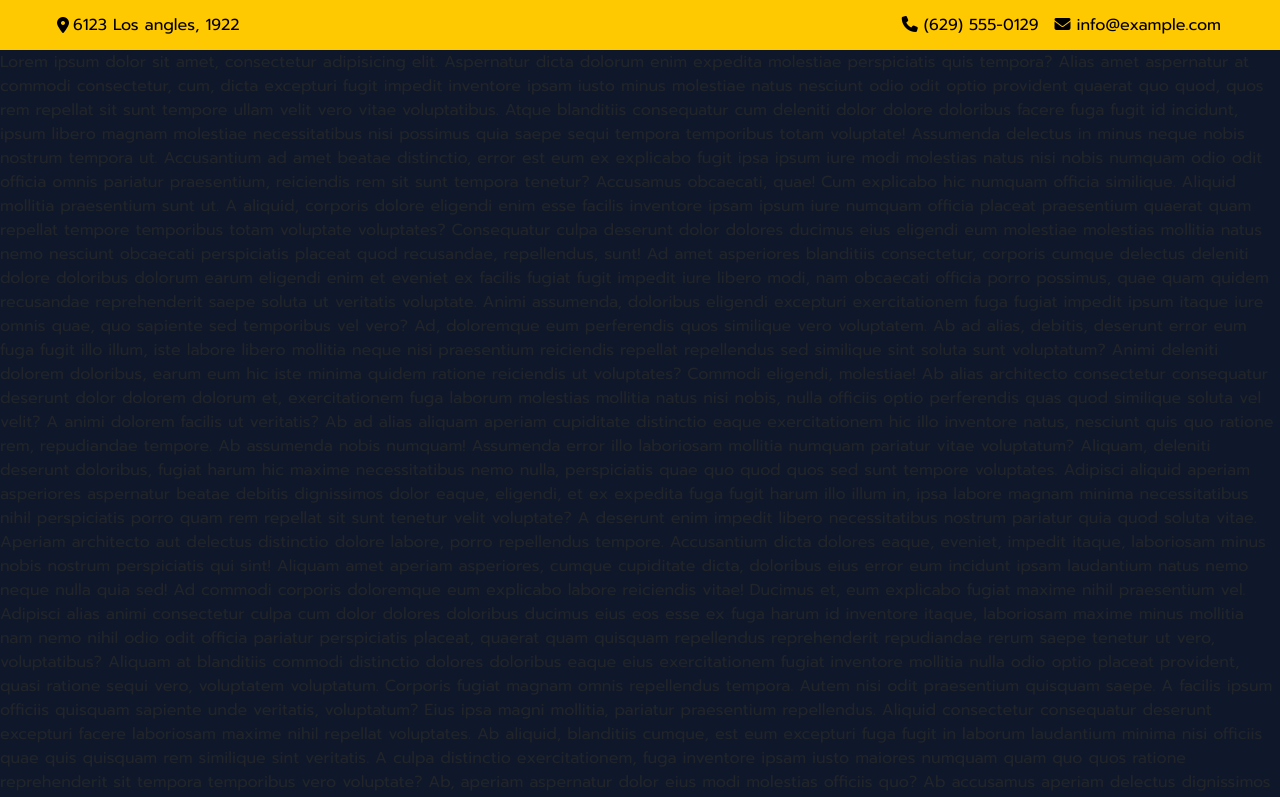
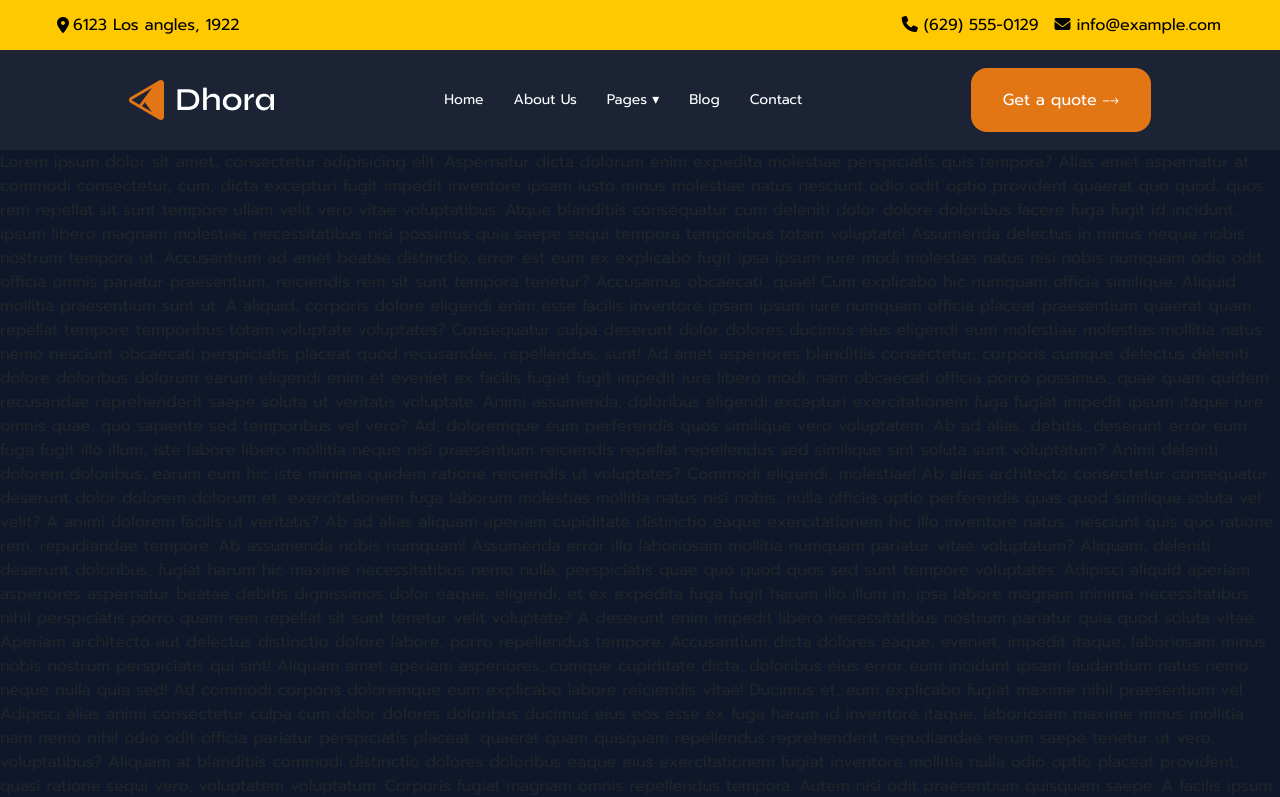
Before and after one commit to castelo-s-hub/movie_site, an Angular app in the folder client/: page /home in a window 1280 px wide. Shown: the top 797 px of the page. Built offline with nearby package versions, Linux system fonts and the light colour scheme.

Commit message:
nav bar complete

```diff
--- a/client/src/app/app.component.html
+++ b/client/src/app/app.component.html
@@ -1,6 +1,8 @@
 <nav [ngClass]="{'slideDown': isScrolled, 'slideUp': !isScrolled}">
   <div class="container">
-    <div class="logo">Your Logo</div>
+    <div class="logo">
+      <img src="./assets/images/logo.png" alt="logo">
+    </div>
     <button class="hamburger" (click)="toggleMenu()">
       <div class="bar"></div>
       <div class="bar"></div>
@@ -8,9 +10,15 @@
     </button>
     <div class="nav-items" [class.open]="isMenuOpen">
       <a routerLink="/">Home</a>
-      <a routerLink="/about">About</a>
-      <a routerLink="/services">Services</a>
+      <a routerLink="/about">About Us</a>
+      <a routerLink="/services">Pages</a>
+      <a routerLink="/services">Blog</a>
       <a routerLink="/contact">Contact</a>
+    </div>
+    <div class="d-none d-md-block">
+      <button class="nav-button">
+        Get a quote &bkarow;
+      </button>
     </div>
   </div>
 </nav>
--- a/client/src/app/app.component.scss
+++ b/client/src/app/app.component.scss
@@ -3,13 +3,13 @@
 }
 
 .slideUp {
-  transform: translateY(-50px);
+  transform: translateY(-100px);
 }
 
 nav {
-  background: #333;
+  background: #1b2335;
   color: #fff;
-  height: 50px;
+  height: 100px;
   line-height: 50px;
   position: fixed;
   width: 100%;
@@ -18,15 +18,19 @@ nav {
   .container {
     display: flex;
     justify-content: space-around;
+    align-items: center;
     max-width: 1200px;
+    height: 100%;
     margin: 0 auto;
 
     a {
       color: #fff;
       text-decoration: none;
       padding: 0 15px;
+      font-size: 14px;
+      transition: color .3s ease-out;
       &:hover {
-        text-decoration: underline;
+        color: #e27614;
       }
     }
 
@@ -34,6 +38,10 @@ nav {
       color: #fff;
       font-size: 24px;
       font-weight: bold;
+
+      img{
+        width: 100%;
+      }
     }
 
     .hamburger {
@@ -65,6 +73,21 @@ nav {
       &.open {
         display: flex;
       }
+    }
+
+    .nav-button{
+      border: 2px solid #e27614;
+      outline: none;
+      padding: 5px 30px;
+      border-radius: 16px;
+      background-color: #e27614;
+      color: white;
+      transition: background-color .3s ease-out;
+    }
+
+    .nav-button:hover{
+      background-color: transparent;
+      outline: #e27614;
     }
   }
 }
--- a/client/src/app/app.component.ts
+++ b/client/src/app/app.component.ts
@@ -12,7 +12,7 @@ export class AppComponent {
 
   @HostListener('window:scroll', [])
   onScroll(): void {
-    this.isScrolled = window.scrollY > 100;
+    this.isScrolled = window.scrollY > 200;
   }
 
   toggleMenu(): void {
--- a/client/src/app/components/home/home.component.html
+++ b/client/src/app/components/home/home.component.html
@@ -1,5 +1,5 @@
-<div class="top-bar">
-  <div class="d-flex align-items-center justify-content-between w-100">
+<div class="d-none d-md-flex top-bar">
+  <div class="d-md-flex align-items-center justify-content-between w-100">
     <div class="d-flex align-items-center top-item">
       <i class="fa fa-map-marker" aria-hidden="true"></i>
       <span>6123 Los angles, 1922</span>
@@ -16,6 +16,32 @@
     </div>
   </div>
 </div>
+
+<nav>
+  <div class="container">
+    <div class="logo">
+      <img src="./assets/images/logo.png" alt="logo">
+    </div>
+    <button class="hamburger" (click)="toggleMenu()">
+      <div class="bar"></div>
+      <div class="bar"></div>
+      <div class="bar"></div>
+    </button>
+    <div class="nav-items" [class.open]="isMenuOpen">
+      <a routerLink="/">Home</a>
+      <a routerLink="/about">About Us</a>
+      <a routerLink="/services">Pages &blacktriangledown;</a>
+      <a routerLink="/services">Blog</a>
+      <a routerLink="/contact">Contact</a>
+    </div>
+    <div class="d-none d-md-block">
+      <button class="nav-button">
+        Get a quote &bkarow;
+      </button>
+    </div>
+  </div>
+</nav>
+
 <p>Lorem ipsum dolor sit amet, consectetur adipisicing elit. Aspernatur dicta dolorum enim expedita molestiae
   perspiciatis quis tempora? Alias amet aspernatur at commodi consectetur, cum, dicta excepturi fugit impedit inventore
   ipsam iusto minus molestiae natus nesciunt odio odit optio provident quaerat quo quod, quos rem repellat sit sunt
--- a/client/src/app/components/home/home.component.scss
+++ b/client/src/app/components/home/home.component.scss
@@ -18,3 +18,124 @@
     }
   }
 }
+
+nav {
+  background: #1b2335;
+  color: #fff;
+  height: 100px;
+  line-height: 50px;
+  width: 100%;
+  z-index: 1000;
+
+  .container {
+    display: flex;
+    justify-content: space-around;
+    align-items: center;
+    max-width: 1200px;
+    height: 100%;
+    margin: 0 auto;
+
+    a {
+      color: #fff;
+      text-decoration: none;
+      padding: 0 15px;
+      font-size: 14px;
+      transition: color .3s ease-out;
+      &:hover {
+        color: #e27614;
+      }
+    }
+
+    .logo {
+      color: #fff;
+      font-size: 24px;
+      font-weight: bold;
+
+      img{
+        width: 100%;
+      }
+    }
+
+    .hamburger {
+      display: none;
+      background: none;
+      border: none;
+      cursor: pointer;
+      padding: 10px;
+      &:focus {
+        outline: none;
+      }
+      .bar {
+        height: 3px;
+        width: 25px;
+        background-color: #fff;
+        margin: 5px auto;
+      }
+    }
+
+    .nav-items {
+      display: flex;
+      justify-content: space-around;
+      align-items: center;
+
+      @media screen and (max-width: 768px) {
+        display: none;
+      }
+
+      &.open {
+        display: flex;
+      }
+    }
+
+    .nav-button{
+      border: 2px solid #e27614;
+      outline: none;
+      padding: 5px 30px;
+      border-radius: 16px;
+      background-color: #e27614;
+      color: white;
+      transition: background-color .3s ease-out;
+    }
+
+    .nav-button:hover{
+      background-color: transparent;
+      outline: #e27614;
+    }
+  }
+}
+
+// Add responsive styles for smaller screens
+@media screen and (max-width: 768px) {
+  nav {
+    .container {
+      .hamburger {
+        display: block;
+      }
+
+      .nav-items {
+        display: none;
+        flex-direction: column;
+        width: 100%;
+        position: absolute;
+        background-color: #333;
+        top: 50px;
+        left: 0;
+        a {
+          padding: 15px;
+          width: 100%;
+          text-align: center;
+          &:hover {
+            background-color: #555;
+          }
+        }
+      }
+    }
+
+    // Show navigation items when hamburger button is clicked
+    &.slideDown {
+      .nav-items {
+        display: flex;
+      }
+    }
+  }
+}
--- a/client/src/app/components/home/home.component.ts
+++ b/client/src/app/components/home/home.component.ts
@@ -6,5 +6,9 @@ import { Component } from '@angular/core';
   styleUrls: ['./home.component.scss']
 })
 export class HomeComponent {
+  isMenuOpen: boolean = false;
 
+  toggleMenu(): void {
+    this.isMenuOpen = !this.isMenuOpen;
+  }
 }
```
Also changed, not shown: client/src/assets/images/logo.png (added).
